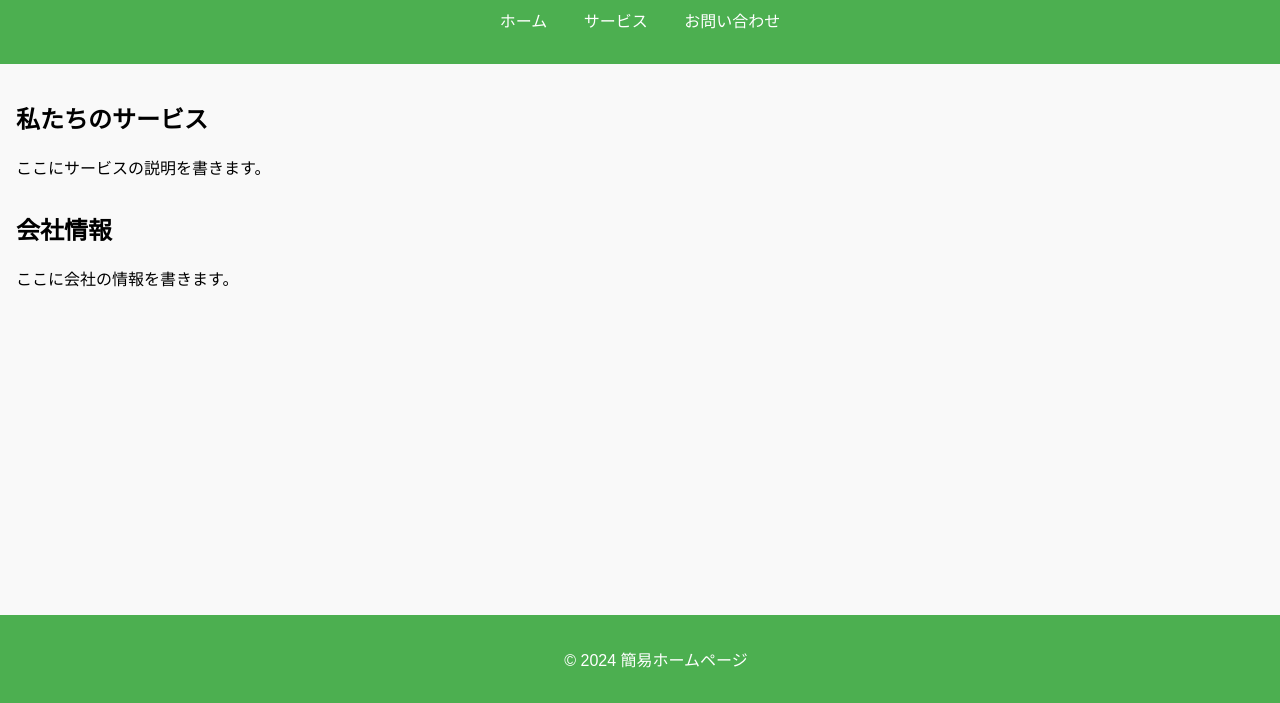
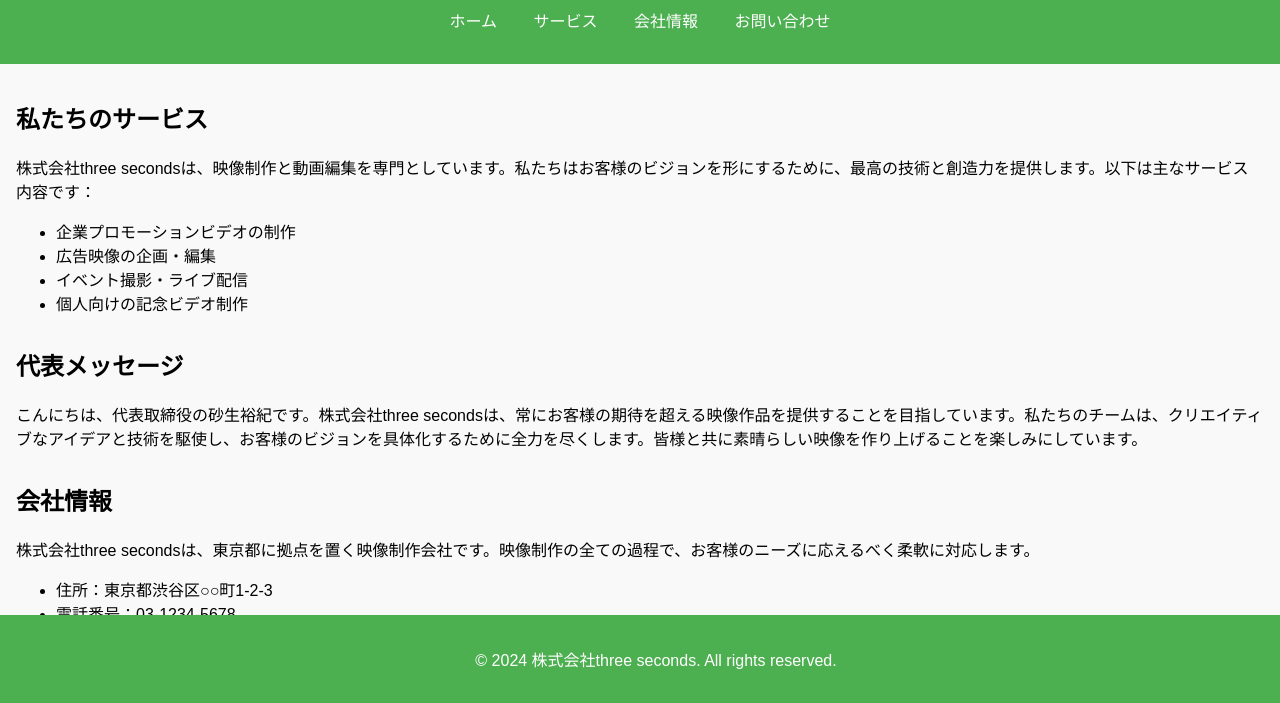
Before and after one commit to yupipiman/yuki-saso, a plain HTML site: page index.html in a window 1280 px wide. Shown: the part 97-800 px from the top of the page. Drawn offline with Linux system fonts and the light colour scheme.

Commit message:
Update index.html

```diff
--- a/index.html
+++ b/index.html
@@ -3,16 +3,17 @@
 <head>
     <meta charset="UTF-8">
     <meta name="viewport" content="width=device-width, initial-scale=1.0">
-    <title>簡易ホームページ</title>
+    <title>株式会社three seconds</title>
     <link rel="stylesheet" href="style.css">
 </head>
 <body>
     <header>
-        <h1>ようこそ！</h1>
+        <h1>ようこそ！株式会社three secondsへ</h1>
         <nav>
             <ul>
                 <li><a href="#">ホーム</a></li>
                 <li><a href="#">サービス</a></li>
+                <li><a href="#">会社情報</a></li>
                 <li><a href="#">お問い合わせ</a></li>
             </ul>
         </nav>
@@ -20,15 +21,30 @@
     <main>
         <section>
             <h2>私たちのサービス</h2>
-            <p>ここにサービスの説明を書きます。</p>
+            <p>株式会社three secondsは、映像制作と動画編集を専門としています。私たちはお客様のビジョンを形にするために、最高の技術と創造力を提供します。以下は主なサービス内容です：</p>
+            <ul>
+                <li>企業プロモーションビデオの制作</li>
+                <li>広告映像の企画・編集</li>
+                <li>イベント撮影・ライブ配信</li>
+                <li>個人向けの記念ビデオ制作</li>
+            </ul>
+        </section>
+        <section>
+            <h2>代表メッセージ</h2>
+            <p>こんにちは、代表取締役の砂生裕紀です。株式会社three secondsは、常にお客様の期待を超える映像作品を提供することを目指しています。私たちのチームは、クリエイティブなアイデアと技術を駆使し、お客様のビジョンを具体化するために全力を尽くします。皆様と共に素晴らしい映像を作り上げることを楽しみにしています。</p>
         </section>
         <section>
             <h2>会社情報</h2>
-            <p>ここに会社の情報を書きます。</p>
+            <p>株式会社three secondsは、東京都に拠点を置く映像制作会社です。映像制作の全ての過程で、お客様のニーズに応えるべく柔軟に対応します。</p>
+            <ul>
+                <li>住所：東京都渋谷区○○町1-2-3</li>
+                <li>電話番号：03-1234-5678</li>
+                <li>メール：info@three-seconds.co.jp</li>
+            </ul>
         </section>
     </main>
     <footer>
-        <p>&copy; 2024 簡易ホームページ</p>
+        <p>© 2024 株式会社three seconds. All rights reserved.</p>
     </footer>
 </body>
 </html>
```
